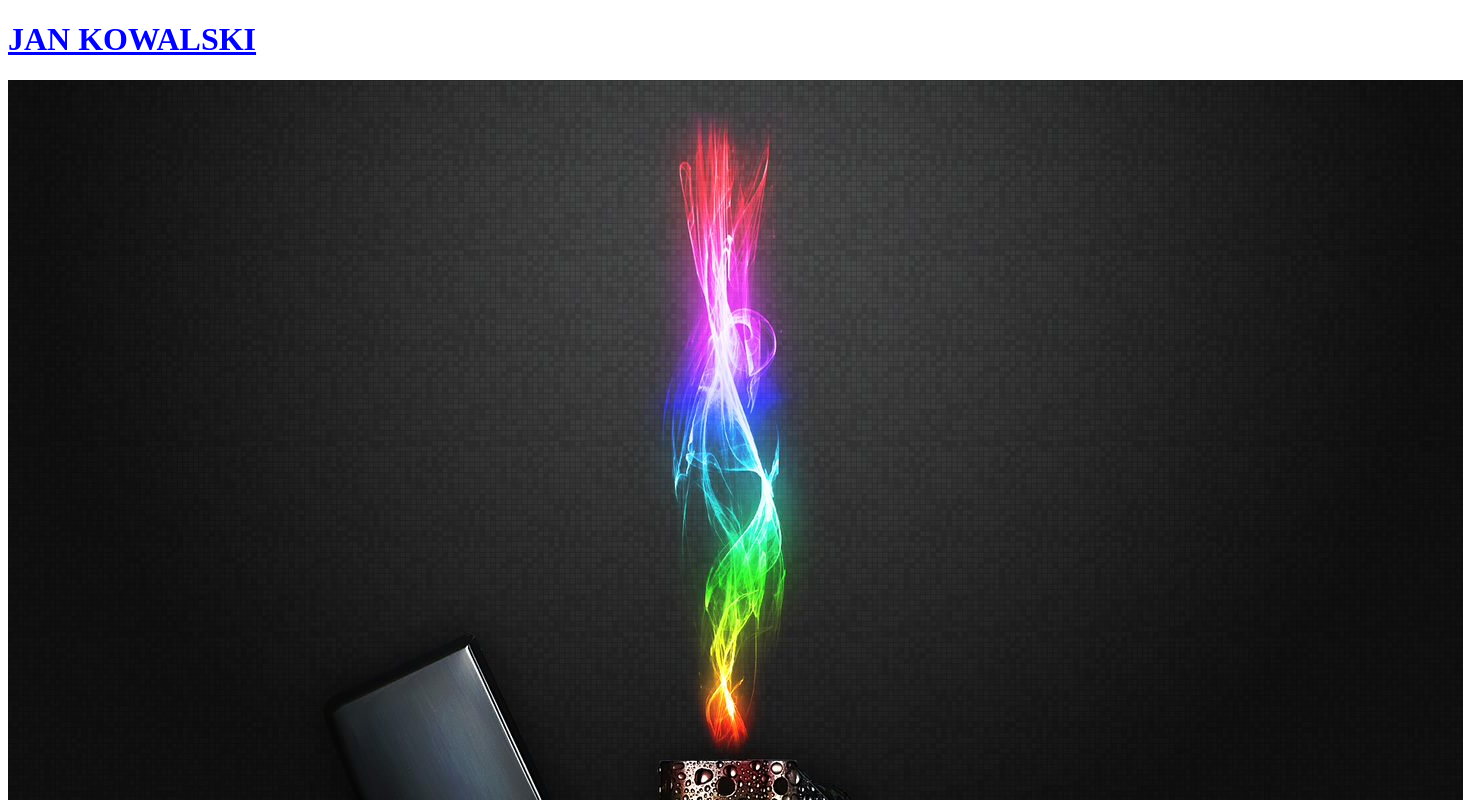
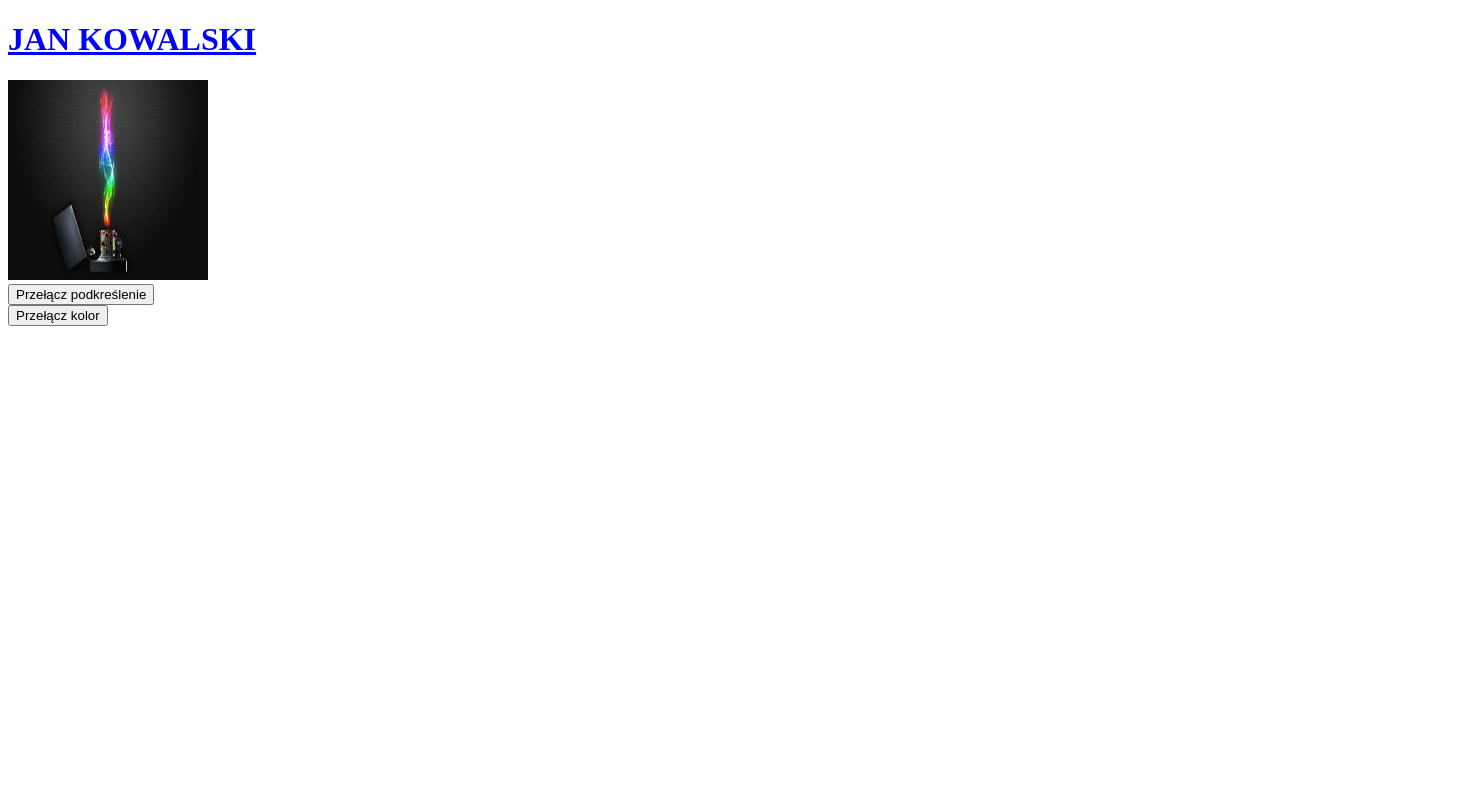
Before and after one commit to noneXved/customer-manager, an Angular app: page / in a window 1280 px wide. Shown: the top 800 px of the page, 1463 px wide, since content can reach past the window. Built offline with nearby package versions, Linux system fonts and the light colour scheme.

Commit message:
event Binding

```diff
--- a/src/app/app.component.ts
+++ b/src/app/app.component.ts
@@ -4,7 +4,11 @@ import { Component } from '@angular/core';
   selector: 'app-root',
   template: `
     <h1 [style.color]="nameColor" [class.isActive]="isActive">{{ name.toUpperCase() }}</h1>
-    <img [src]="photoUrl"/>
+    <img [src]="photoUrl" height="200" width="200"/>
+    <br/>
+    <button (click)="changeIsActive()" type="button">Przełącz podkreślenie</button>
+    <br/>
+    <button (click)="changeColor()" type="button">Przełącz kolor</button>
     `,
   styles: [
       '.isActive { text-decoration: underline; }'
@@ -20,4 +24,12 @@ export class AppComponent {
   constructor() {
   }
 
+  changeIsActive() {
+    this.isActive = !this.isActive;
+  }
+
+  changeColor() {
+    this.nameColor = this.nameColor === "blue" ? "red" : "blue";
+  }
+
 }
```
